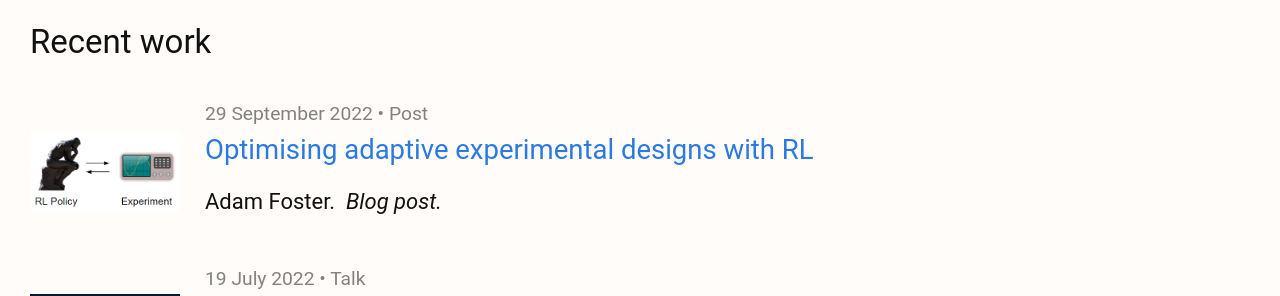
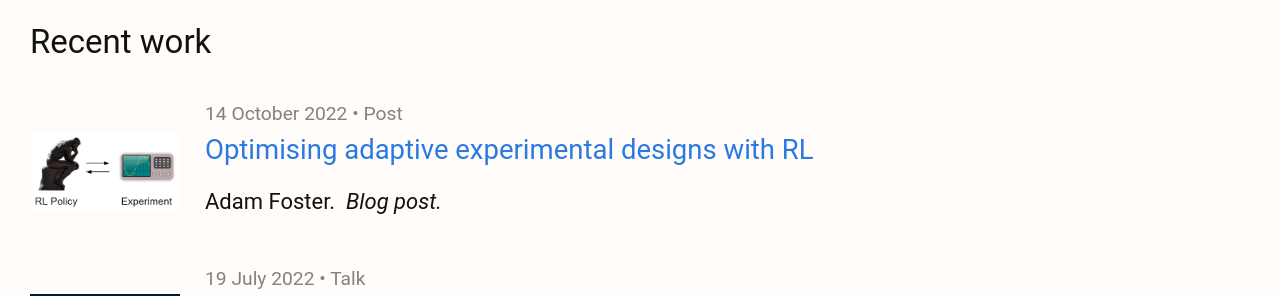
Before and after one commit to ae-foster/ae-foster.github.io, a Jekyll site: the page built from index.markdown, in a window 1280 px wide and 900 px high, scrolled down 750 px. Shown: the part 158-454 px from the top of the window. Built offline with Jekyll 4.4.1, drawn with Linux system fonts in a browser that asks for light colours; nearby versions of some CDN libraries.

Commit message:
Update and rename 2022-09-29-rl-dad.markdown to 2022-10-14-rl-dad.markdown

```diff
--- a/_posts/2022-09-29-rl-dad.markdown
+++ b/_posts/2022-10-14-rl-dad.markdown
@@ -1,7 +1,7 @@
 ---
 layout: post
 title:  "Optimising adaptive experimental designs with RL"
-date:   2022-09-29
+date:   2022-10-14
 categories: posts
 authors: Adam Foster
 published: Blog post
```
